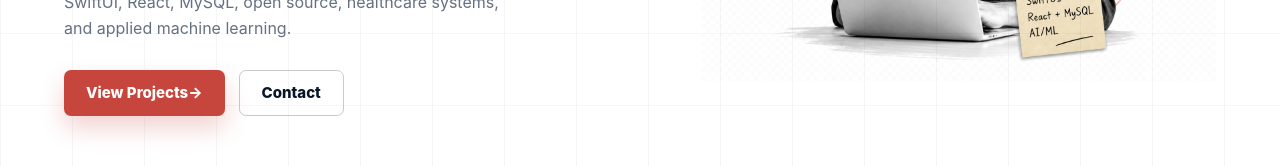
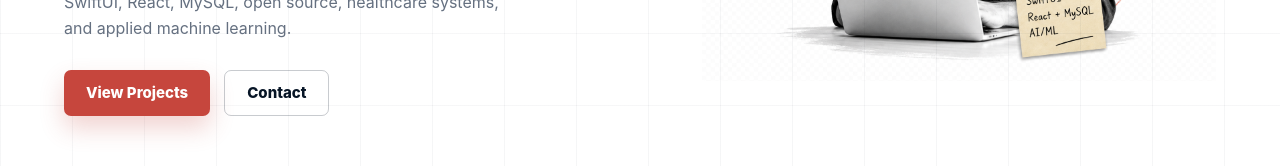
Before and after one commit to arnav-goel05/portfolio-website, a React (Vite) app: page / in a window 1280 px wide. Shown: the part 543-709 px from the top of the page. Built offline with nearby package versions, Linux system fonts and the light colour scheme.

Commit message:
Remove hero CTA arrow

```diff
--- a/src/App.tsx
+++ b/src/App.tsx
@@ -111,7 +111,7 @@ function App() {
           </p>
           <div className="hero-actions">
             <a className="button primary" href="#projects">
-              View Projects <span aria-hidden="true">{'->'}</span>
+              View Projects
             </a>
             <a className="button secondary" href="#contact">
               Contact
```
